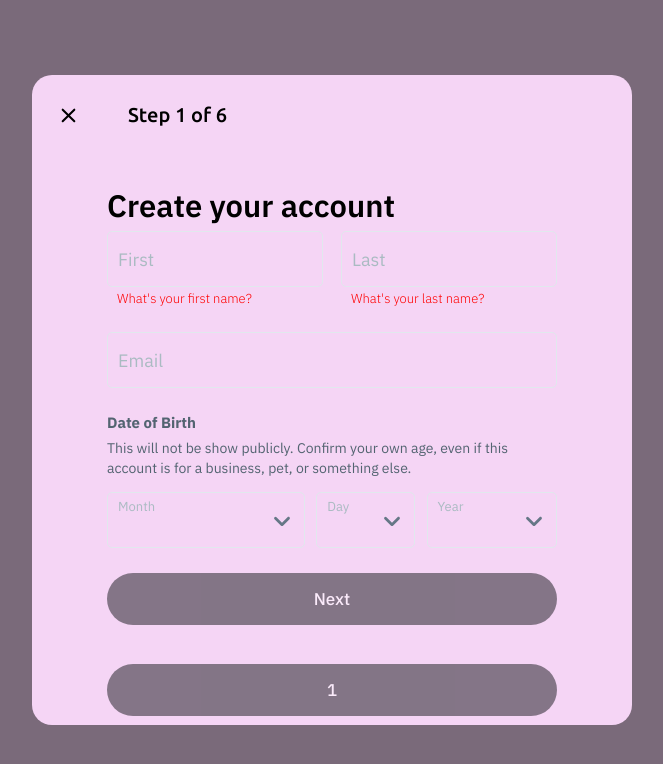
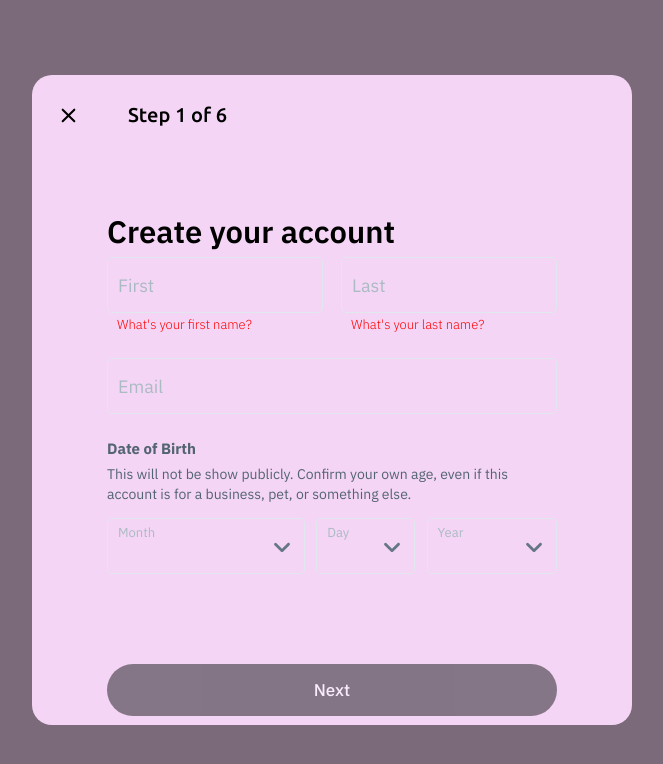
Before and after one commit to GarryProhor/social-react, a React (Create React App) app: page / in a window 1280 px wide. Shown: the top 764 px of the page, without its empty margins (308-971 px from the left). Built offline with nearby package versions, Linux system fonts and the light colour scheme.

Commit message:
new RegisterNextButton component

```diff
--- a/src/features/register/components/RegisterFormOne/RegisterFormOne.tsx
+++ b/src/features/register/components/RegisterFormOne/RegisterFormOne.tsx
@@ -1,35 +1,14 @@
-import React, {useEffect, useState} from 'react';
+import React from 'react';
 import './RegisterFormOne.css';
 import {RegisterDateInput} from "../RegisterDateInput/RegisterDateInput";
 import {RegisterNameInput} from "../RegisterNameInput/RegisterNameInput";
 import {RegisterEmailInput} from "../RegisterEmailInput/RegisterEmailInput";
-import {StyledNextButton} from "../RegisterNextButton/RegisterNextButton";
-import {useDispatch, useSelector} from "react-redux";
-import {AppDispatch, RootState} from "../../../../redux/Store";
-import {incrementStep, updateRegister} from "../../../../redux/Slices/RegisterSlice";
-
+import {useSelector} from "react-redux";
+import {RootState} from "../../../../redux/Store";
 
 export const RegisterFormOne:React.FC = () => {
     const registerState = useSelector((state:RootState) => state.register);
-    const dispatch:AppDispatch = useDispatch();
 
-    const [buttonActive, setButtonActive] = useState<boolean>(false);
-
-    const nextPage = () =>{
-        dispatch(updateRegister({
-            name: 'error',
-            value: false
-        }))
-        dispatch(incrementStep());
-    }
-
-    useEffect(() => {
-        if(registerState.dobValid && registerState.emailValid && registerState.firstNameValid && registerState.lastNameValid){
-            setButtonActive(true);
-        }else {
-            setButtonActive(false);
-        }
-    }, [registerState])
     return (
         <div className='reg-step-one-container'>
             <div className="reg-step-one-content">
@@ -44,12 +23,6 @@ export const RegisterFormOne:React.FC = () => {
                 </div>
                 <RegisterDateInput date={registerState.dob}/>
             </div>
-            <StyledNextButton disabled={!buttonActive}
-                              active={buttonActive}
-                              color={"black"}
-                              onClick={nextPage}>
-                Next
-            </StyledNextButton>
         </div>
     );
 };
--- a/src/features/register/components/RegisterFormThree/RegisterFormThree.tsx
+++ b/src/features/register/components/RegisterFormThree/RegisterFormThree.tsx
@@ -2,29 +2,12 @@ import React from 'react';
 import {ValidatedDisplay} from "../../../../components/ValidatedInput/ValidatedDisplay";
 import {stringifyDate} from "../../utils/DateUtinls";
 import './RegisterFormThree.css';
-import {useSelector, useDispatch} from "react-redux";
-import {RootState, AppDispatch} from "../../../../redux/Store";
-import {StyledNextButton} from "../RegisterNextButton/RegisterNextButton";
-import {registerUser} from "../../../../redux/Slices/RegisterSlice";
-import {cleanDateForRequest} from '../../utils/DateUtinls'
+import {useSelector} from "react-redux";
+import {RootState} from "../../../../redux/Store";
 
 export const RegisterFormThree: React.FC = () => {
     const state = useSelector((state: RootState) => state.register);
-    const dispatch:AppDispatch = useDispatch();
 
-    const submitUser = () =>{
-
-
-        const user = {
-            firstName: state.firstName,
-            lastName: state.lastName,
-            email: state.email,
-            dob: cleanDateForRequest(state.dob)
-        }
-        console.log('We are attempting to register the user')
-
-        dispatch(registerUser(user));
-    }
     return (
         <div className='reg-step-three-container'>
             <div className='reg-step-three-content'>
@@ -53,7 +36,6 @@ export const RegisterFormThree: React.FC = () => {
                     number, when provided unless you choose otherwise <span className='reg-step-three-link'>here</span>.
                 </p>
             </div>
-            <StyledNextButton active={true} color={'blue'} onClick={submitUser}>Sing Up</StyledNextButton>
         </div>
     );
 };
--- a/src/features/register/components/RegisterFormTwo/RegisterFormTwo.tsx
+++ b/src/features/register/components/RegisterFormTwo/RegisterFormTwo.tsx
@@ -1,18 +1,8 @@
 import React from 'react';
-import {useDispatch} from "react-redux";
-import {incrementStep} from "../../../../redux/Slices/RegisterSlice";
-import {AppDispatch} from "../../../../redux/Store";
-import {StyledNextButton} from "../RegisterNextButton/RegisterNextButton";
 import './RegisterFormTwo.css';
 import {Checkbox} from "../../../../components/Checkbox/Checkbox";
 
 export const RegisterFormTwo:React.FC = () => {
-    const dispatch:AppDispatch = useDispatch();
-
-    const nextStep = () =>{
-        dispatch(incrementStep());
-    }
-
     return (
         <div className='reg-step-two-container'>
             <div className='reg-step-two-content'>
@@ -33,7 +23,6 @@ export const RegisterFormTwo:React.FC = () => {
                     email address and phone number for the purpose outline in our Privacy Policy. <span className='reg-step-two-link'>Learn more</span>.
                 </p>
             </div>
-            <StyledNextButton active={true} color={'black'} onClick={nextStep}>Next</StyledNextButton>
         </div>
     );
 };
--- a/src/features/register/components/RegisterNextButton/RegisterNextButton.tsx
+++ b/src/features/register/components/RegisterNextButton/RegisterNextButton.tsx
@@ -1,6 +1,10 @@
 import styled from "styled-components";
 import {StyledNextButtonProps} from "../../../../utils/GlobalInterfaces";
 import React from "react";
+import {useDispatch, useSelector} from "react-redux";
+import {AppDispatch, RootState} from "../../../../redux/Store";
+import {incrementStep, registerUser} from "../../../../redux/Slices/RegisterSlice";
+import {cleanDateForRequest} from "../../utils/DateUtinls";
 
 export const StyledNextButton = styled.button<StyledNextButtonProps>`
   width: 75%;
@@ -18,6 +22,48 @@ interface RegisterNextButtonProps{
 }
 export const RegisterNextButton:React.FC<RegisterNextButtonProps> = ({step}) =>{
 
+    const state = useSelector((state:RootState) => state.register);
+    const dispatch:AppDispatch = useDispatch();
+
+    const nextStep = () =>{
+        dispatch(incrementStep());
+    }
+
+    const sendUserInfo = () =>{
+        const user = {
+            firstName: state.firstName,
+            lastName: state.lastName,
+            email: state.email,
+            dob: cleanDateForRequest(state.dob)
+        }
+        console.log('We are attempting to register the user')
+        dispatch(registerUser(user));
+    }
+
+    const determineButtonContent = (step:number):JSX.Element => {
+        switch (step){
+            case 1:
+                let active:boolean = state.dobValid && state.emailValid && state.firstNameValid && state.lastNameValid;
+
+                return <StyledNextButton disabled={!active}
+                                         active={active}
+                                         color={"black"}
+                                         onClick={nextStep}>
+                                         Next
+                       </StyledNextButton>
+            case 2:
+                return  <StyledNextButton active={true}
+                                          color={'black'}
+                                          onClick={nextStep}>
+                                          Next
+                        </StyledNextButton>
+            case 3:
+                return <StyledNextButton active={true}
+                                         color={'blue'}
+                                         onClick={sendUserInfo}>
+                                         Sing Up
+                       </StyledNextButton>
+            default:
                 return <StyledNextButton disabled={true}
                                          active={false}
                                          color={"black"}
@@ -25,3 +71,6 @@ export const RegisterNextButton:React.FC<RegisterNextButtonProps> = ({step}) =>{
                     {step}
                 </StyledNextButton>
         }
+    }
+    return determineButtonContent(step);
+}
--- a/src/redux/Slices/RegisterSlice.ts
+++ b/src/redux/Slices/RegisterSlice.ts
@@ -144,6 +144,7 @@ export const RegisterSlice = createSlice({
        },
        incrementStep(state){
            state.step++;
+           state.error = false;
            return state;
        },
        decrementStep(state){
```
Lines whose indentation alone changed are shown as unchanged.
